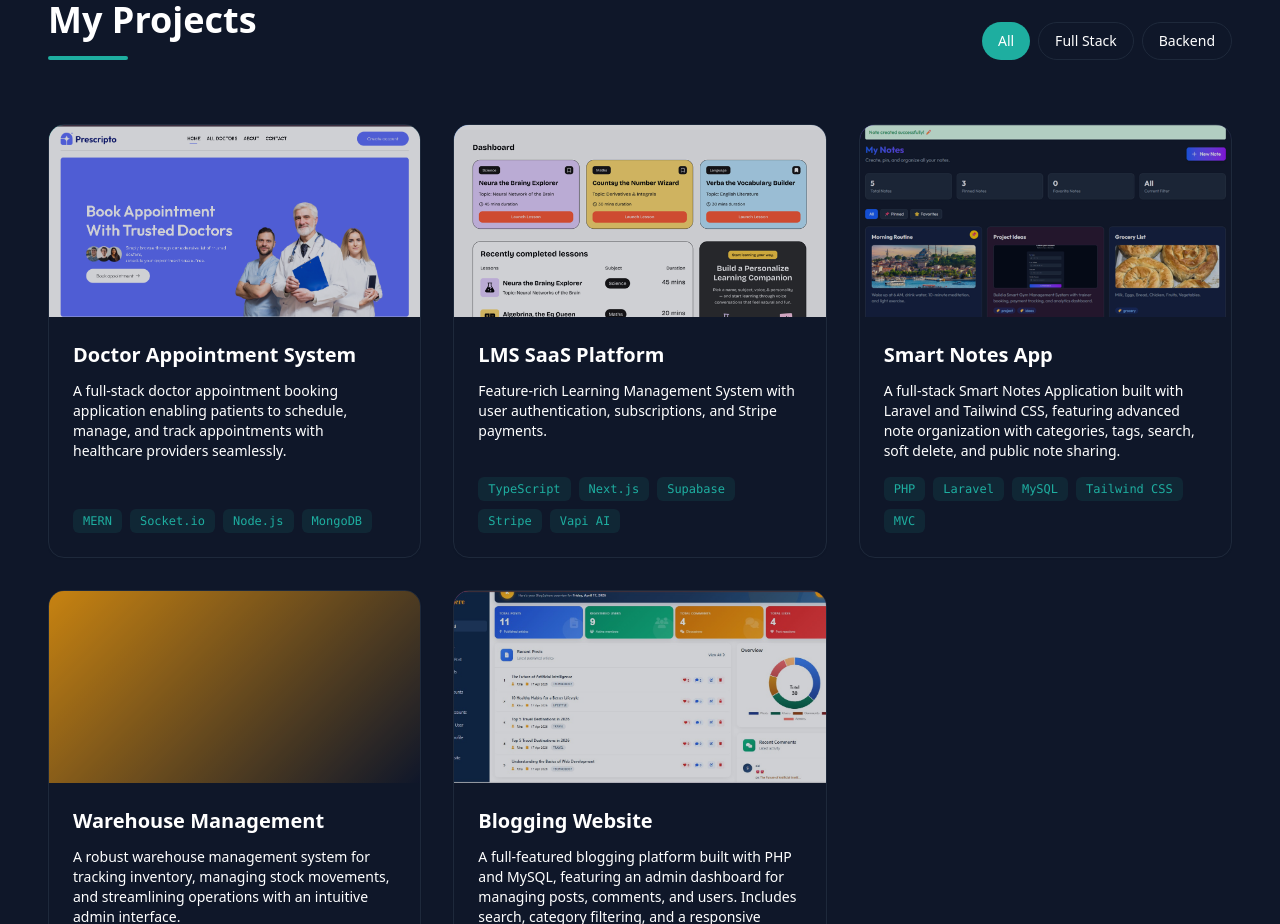
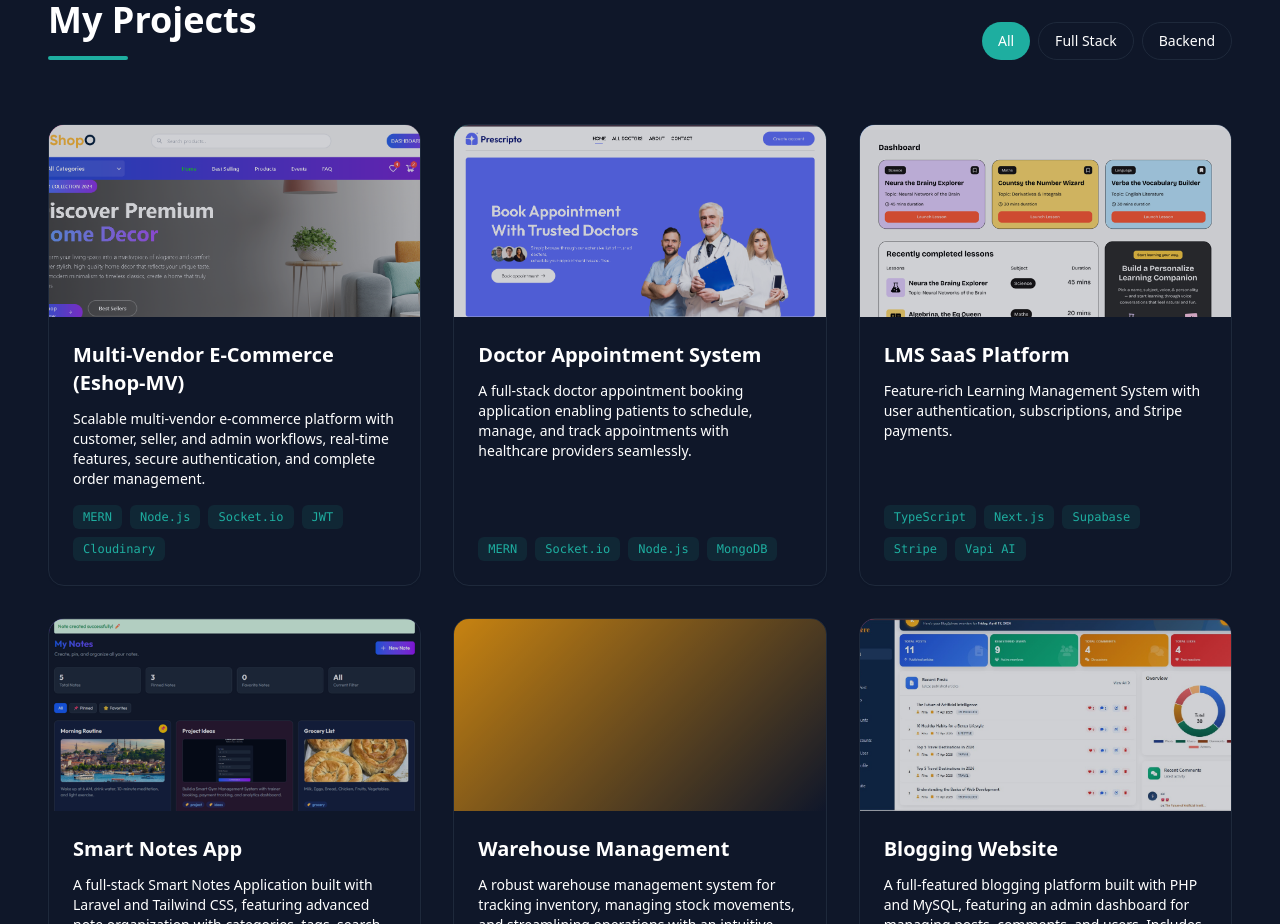
Before and after one commit to codingwithriha/my-portfolio, a React (Vite) app: page / in a window 1280 px wide. Shown: the part 4180-5104 px from the top of the page. Built offline with nearby package versions, Linux system fonts and the light colour scheme.

Commit message:
feat: add Multi-Vendor E-Commerce project with details and image

```diff
--- a/src/components/sections/Projects.tsx
+++ b/src/components/sections/Projects.tsx
@@ -7,10 +7,22 @@ import doctorImg from "../../assets/Doctor.png";
 import blogImg from "../../assets/blog.jpg";
 import smartImg from "../../assets/smart-notes.png";
 import lmsImage from "../../assets/LMS.png";
+import eshopImg from "../../assets/e-shop.png";
 
 const PROJECTS = [
   {
     id: 1,
+    title: "Multi-Vendor E-Commerce (Eshop-MV)",
+    description: "Scalable multi-vendor e-commerce platform with customer, seller, and admin workflows, real-time features, secure authentication, and complete order management.",
+    image: eshopImg,
+    fallback: "linear-gradient(135deg, #ec4899, #0f172a)",
+    tags: ["MERN", "Node.js", "Socket.io", "JWT", "Cloudinary"],
+    category: "Full Stack",
+    github: "https://github.com/codingwithriha/Eshop-MV",
+    demo: "https://eshop-mv.vercel.app/"
+  },
+  {
+    id: 2,
     title: "Doctor Appointment System",
     description:
       "A full-stack doctor appointment booking application enabling patients to schedule, manage, and track appointments with healthcare providers seamlessly.",
@@ -22,7 +34,7 @@ const PROJECTS = [
     demo: "https://doctor-appointment-prescripto-frontend.vercel.app/",
   },
   {
-    id: 2,
+    id: 3,
     title: "LMS SaaS Platform",
     description:
       "Feature-rich Learning Management System with user authentication, subscriptions, and Stripe payments.",
@@ -34,7 +46,7 @@ const PROJECTS = [
     demo: "https://github.com/codingwithriha/LMS-Saas-Project",
   },
   {
-    id: 3,
+    id: 4,
     title: "Smart Notes App",
     description: "A full-stack Smart Notes Application built with Laravel and Tailwind CSS, featuring advanced note organization with categories, tags, search, soft delete, and public note sharing.",
     image: smartImg,
@@ -45,7 +57,7 @@ const PROJECTS = [
     demo: "https://github.com/Riha-Laiba-Dev-Studio/Smart-NotesApp"
   },
   {
-    id: 4,
+    id: 5,
     title: "Warehouse Management",
     description: "A robust warehouse management system for tracking inventory, managing stock movements, and streamlining operations with an intuitive admin interface.",
     image: "",
@@ -56,7 +68,7 @@ const PROJECTS = [
     demo: "https://github.com/Riha-Laiba-Dev-Studio/Ware-house-management"
   },
   {
-    id: 5,
+    id: 6,
     title: "Blogging Website",
     description: "A full-featured blogging platform built with PHP and MySQL, featuring an admin dashboard for managing posts, comments, and users. Includes search, category filtering, and a responsive Bootstrap UI.",
     image: blogImg,
```
Also changed, not shown: src/assets/e-shop.png (added).
